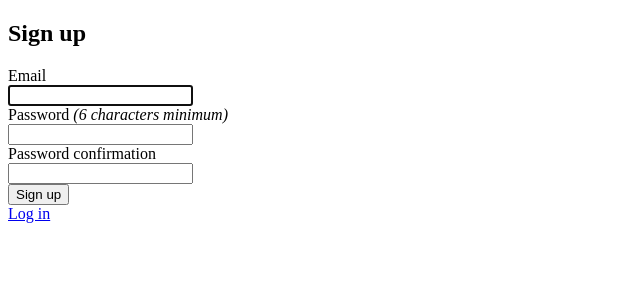
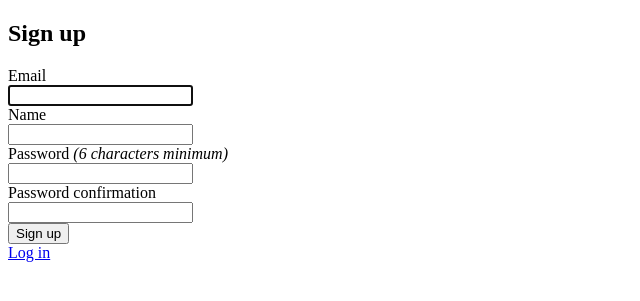
Before and after one commit to Kanji-Ishii/workout-graph, a Rails app: page /users/sign_up in a window 1280 px wide. Shown: the top 301 px of the page, without its empty margins (0-640 px from the left). Run offline with Rails 7, Linux system fonts and the light colour scheme; style sheets or scripts are compiled from the project's sources.

Commit message:
create: login views

```diff
--- a/app/controllers/application_controller.rb
+++ b/app/controllers/application_controller.rb
@@ -1,2 +1,9 @@
 class ApplicationController < ActionController::Base
+  protect_from_forgery with: :exception
+
+  before_action :configure_permitted_parameters, if: :devise_controller?
+
+  def configure_permitted_parameters
+    devise_parameter_sanitizer.permit(:sign_up, keys: [:name])
+  end
 end
--- a/app/views/devise/registrations/new.html.erb
+++ b/app/views/devise/registrations/new.html.erb
@@ -6,6 +6,11 @@
   <div class="field">
     <%= f.label :email %><br />
     <%= f.email_field :email, autofocus: true, autocomplete: "email" %>
+  </div>
+
+  <div class="field">
+    <%= f.label :name %><br />
+    <%= f.text_field :name %>
   </div>
 
   <div class="field">
```
